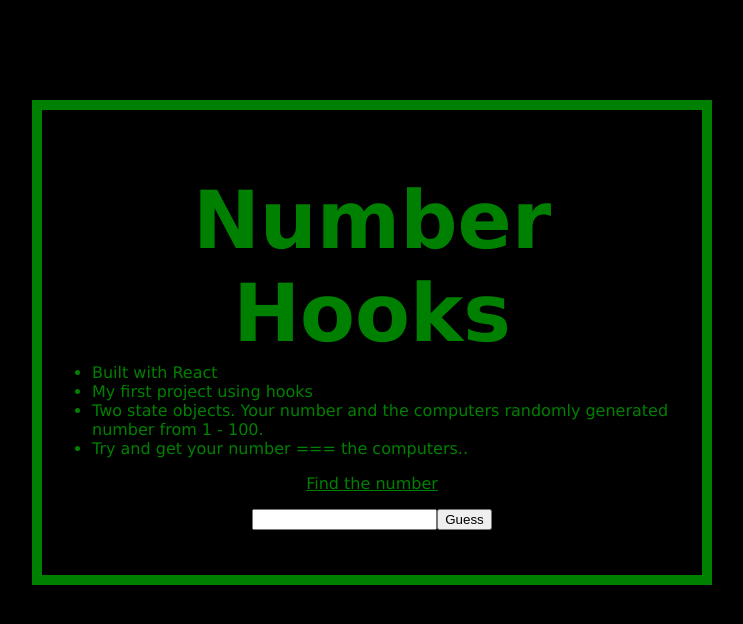
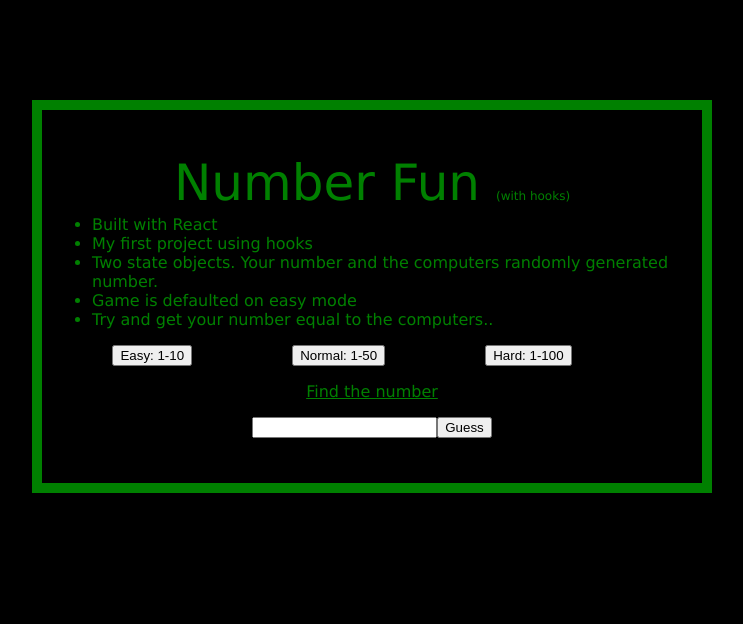
Before and after one commit to georuiz817/Number-Fun, a React (Create React App) app in the folder number-fun/my-app/: page / in a window 1280 px wide. Shown: the top 624 px of the page, without its empty margins (268-1011 px from the left). Built offline with nearby package versions, Linux system fonts and the light colour scheme.

Commit message:
more css and adding game modes

```diff
--- a/number-fun/my-app/src/App.css
+++ b/number-fun/my-app/src/App.css
@@ -14,10 +14,21 @@ body{
 }
 
 h1 {
-  font-size: 80px;
+  font-size: 50px;
+  font-weight: lighter;
 }
 
-ul{
+span{
+  font-size: 12px;
+}
+
+#gameDesc{
   text-align: left;
-  margin-top: -50px;
+  margin-top: -30px;
 }
+
+#gameModes li{
+  display: inline;
+  margin-right: 100px;
+  text-align: center;
+  }
--- a/number-fun/my-app/src/Main.js
+++ b/number-fun/my-app/src/Main.js
@@ -8,7 +8,7 @@ function Main() {
 
 
     useEffect(() => {
-       UpdateCompNum(Math.floor(Math.random() * 100) + 1)
+       UpdateCompNum(Math.floor(Math.random() * 10) + 1)
        }, []);
 
 
@@ -26,16 +26,35 @@ function Main() {
           }
       }
 
+   const EasyMode = (e) => {
+      UpdateCompNum(Math.floor(Math.random() * 10) + 1)
+   }
+
+   const NormalMode = (e) => {
+      UpdateCompNum(Math.floor(Math.random() * 50) + 1)
+
+   }
+
+   const HardMode = (e) => {
+      UpdateCompNum(Math.floor(Math.random() * 100) + 1)
+   }
+
 
 
     return (
 <div>
-      <h1>Number Hooks</h1>
-      <ul>
+   <h1>Number Fun <span>(with hooks)</span></h1>
+   <ul id="gameDesc">
       <li>Built with React</li>
       <li>My first project using hooks</li>
-        <li>Two state objects. Your number and the computers randomly generated number from 1 - 100.</li>
-        <li>Try and get your number === the computers..</li>
+      <li>Two state objects. Your number and the computers randomly generated number.</li>
+      <li>Game is defaulted on easy mode</li>
+      <li>Try and get your number equal to the computers..</li>
+   </ul>
+   <ul id="gameModes">
+      <li><button id="easy" onClick={EasyMode}>Easy: 1-10</button></li>
+      <li><button id="normal" onClick={NormalMode}>Normal: 1-50</button></li>
+      <li><button id="hard" onClick={HardMode}>Hard: 1-100</button></li>
    </ul>
    <p><u>Find the number</u></p>
    <form onSubmit={handleSubmit}>
@@ -43,7 +62,6 @@ function Main() {
       <button id="button" type="submit">Guess</button>
    </form>
    <br></br>
-
    <p id="yay"></p>
    <p id="again"></p>
    <p id="list"></p>
```
Lines whose indentation alone changed are shown as unchanged.
